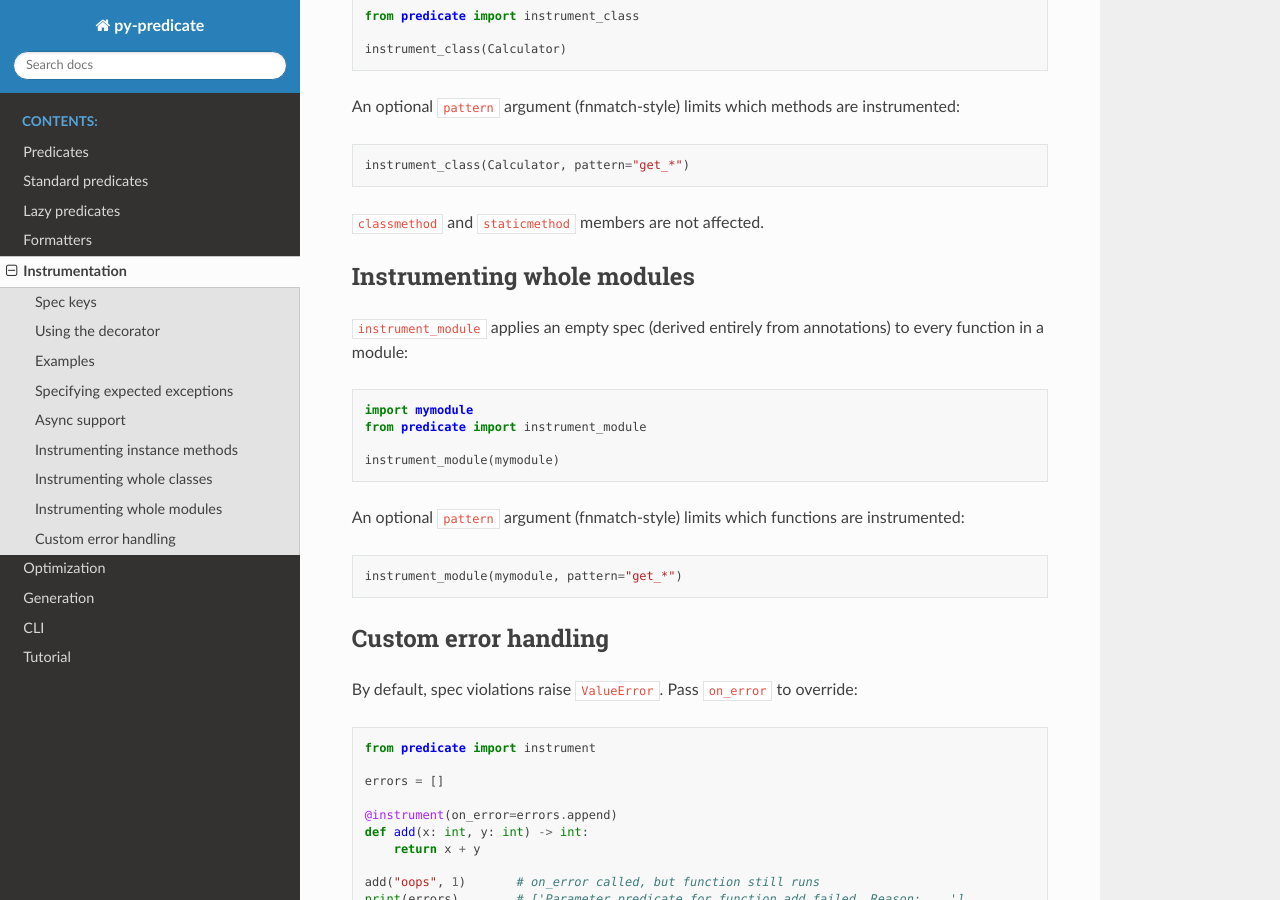
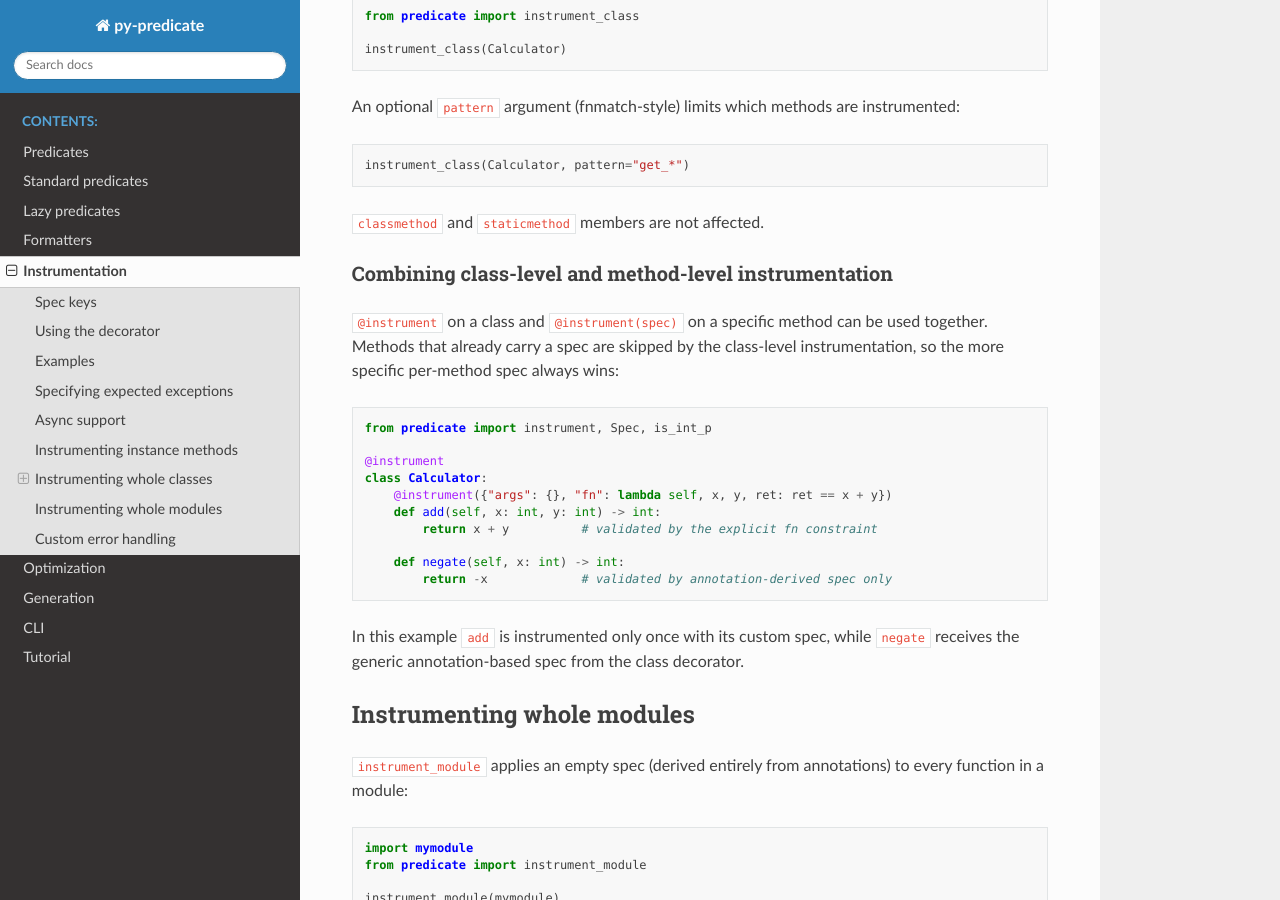
Before and after one commit to mrijk/py-predicate, a Sphinx documentation site: the page built from docs/instrumentation.rst, in a window 1280 px wide and 900 px high, scrolled down 5567 px. Built offline with Sphinx 7.4.7 and the Read the Docs theme 3.1.0, drawn with Linux system fonts in a browser that asks for light colours.

Commit message:
Document combining class-level and method-level @instrument
🤖 Created with help from [Claude Code](https://claude.com/claude-code)

```diff
--- a/docs/instrumentation.rst
+++ b/docs/instrumentation.rst
@@ -303,6 +303,29 @@ An optional ``pattern`` argument (fnmatch-style) limits which methods are instru
 
 ``classmethod`` and ``staticmethod`` members are not affected.
 
+Combining class-level and method-level instrumentation
+~~~~~~~~~~~~~~~~~~~~~~~~~~~~~~~~~~~~~~~~~~~~~~~~~~~~~~
+
+``@instrument`` on a class and ``@instrument(spec)`` on a specific method can be used
+together. Methods that already carry a spec are skipped by the class-level instrumentation,
+so the more specific per-method spec always wins:
+
+.. code-block:: python
+
+    from predicate import instrument, Spec, is_int_p
+
+    @instrument
+    class Calculator:
+        @instrument({"args": {}, "fn": lambda self, x, y, ret: ret == x + y})
+        def add(self, x: int, y: int) -> int:
+            return x + y          # validated by the explicit fn constraint
+
+        def negate(self, x: int) -> int:
+            return -x             # validated by annotation-derived spec only
+
+In this example ``add`` is instrumented only once with its custom spec, while ``negate``
+receives the generic annotation-based spec from the class decorator.
+
 Instrumenting whole modules
 ---------------------------
 
```
